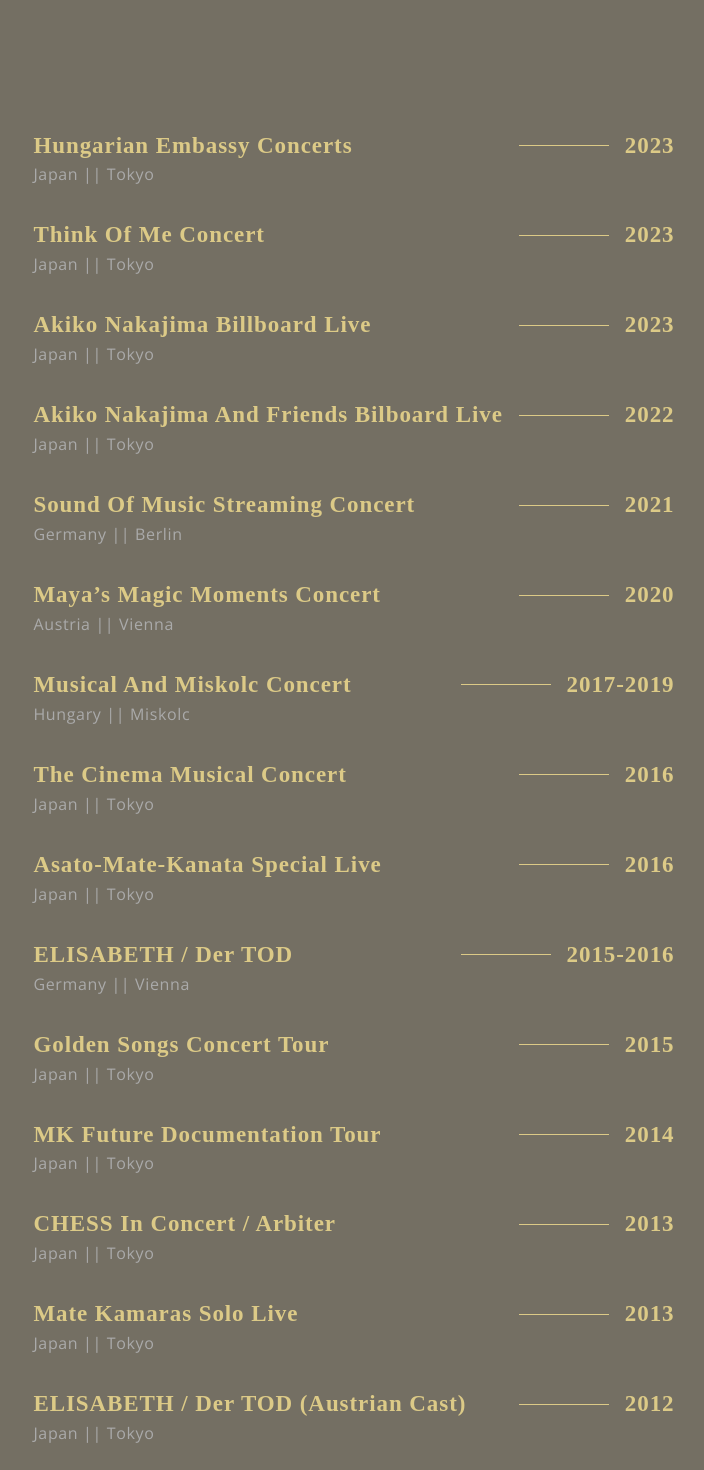
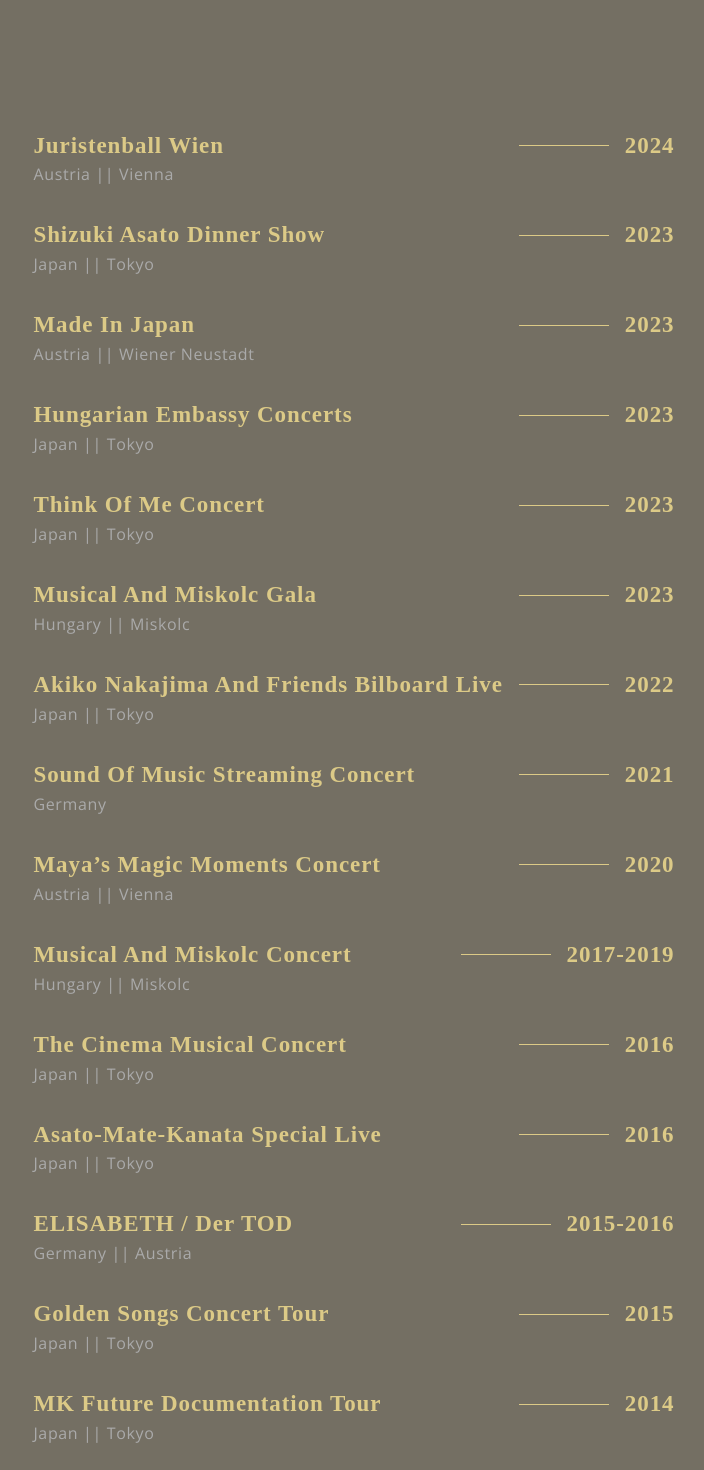
Before and after one commit to Murci2022/mate-kamaras-vite-multipage-EN-JP, a React (Vite) app: page /about in a window 1280 px wide. Shown: the part 200-1670 px from the top of the page, without its empty margins (286-990 px from the left). Built offline with nearby package versions, Linux system fonts and the light colour scheme; a web font is replaced by a local one.

Commit message:
text corrections in the hero and about component

```diff
--- a/src/constants/data.js
+++ b/src/constants/data.js
@@ -1,6 +1,21 @@
 import images from './images';
 
 const works = [
+  {
+    production: 'Juristenball Wien',
+    when: '2024',
+    where: 'Austria || Vienna',
+  },
+  {
+    production: 'Shizuki Asato Dinner Show',
+    when: '2023',
+    where: 'Japan || Tokyo',
+  },
+  {
+    production: 'Made In Japan',
+    when: '2023',
+    where: 'Austria || Wiener Neustadt',
+  },
   {
     production: 'Hungarian Embassy Concerts',
     when: '2023',
@@ -12,10 +27,11 @@
     where: 'Japan || Tokyo',
   },
   {
-    production: 'Akiko Nakajima Billboard Live',
+    production: 'Musical and Miskolc Gala',
     when: '2023',
-    where: 'Japan || Tokyo',
+    where: 'Hungary || Miskolc',
   },
+
   {
     production: 'Akiko Nakajima and Friends Bilboard Live',
     when: '2022',
@@ -24,7 +40,7 @@
   {
     production: 'Sound Of Music Streaming Concert',
     when: '2021',
-    where: 'Germany || Berlin',
+    where: 'Germany',
   },
   {
     production: 'Maya’s Magic Moments Concert',
@@ -49,7 +65,7 @@
   {
     production: 'ELISABETH / der TOD',
     when: '2015-2016',
-    where: 'Germany || Vienna',
+    where: 'Germany || Austria',
   },
   {
     production: 'Golden Songs Concert Tour',
@@ -72,7 +88,7 @@
     where: 'Japan || Tokyo',
   },
   {
-    production: 'ELISABETH / der TOD (austrian cast)',
+    production: 'ELISABETH / der TOD (Vienna cast)',
     when: '2012',
     where: 'Japan || Tokyo',
   },
@@ -112,7 +128,7 @@
     where: 'Japan || Tokyo',
   },
   {
-    production: 'ELISABETH / der TOD (Japan Tour)',
+    production: 'ELISABETH / der TOD (Vienna Cast)',
     when: '2007',
     where: 'Japan || Tokyo',
   },
@@ -138,7 +154,7 @@
   },
   {
     production: 'West Side Story / Tony ',
-    when: '1998-2001',
+    when: '2001',
     where: 'Hungary || Szeged',
   },
   {
--- a/src/locales/en/translation.json
+++ b/src/locales/en/translation.json
@@ -14,9 +14,9 @@
     "subhead": "Singer / Painter",
     "name": "Matè",
     "fname": "Kamaras",
-    "desc": " Dedicated to bringing stories to life through the power of music and story telling. With a blend of dedication, creativity, he strives to captivate the audiences and leave a lasting impression.",
+    "desc": "Born in Hungary, he rose to fame for his portrayal of 'der Tod' in Elisabeth. The musical's success led to a DVD release, immortalizing the performance. Now, join him as he continues to captivate audiences with his enchanting voice and magnetic stage presence.",
     "news": "what's new?",
-    "pop-up-button-msg":"Tickets"
+    "pop-up-button-msg": "Tickets"
   },
   "newsletter": {
     "lng": "en"
```
